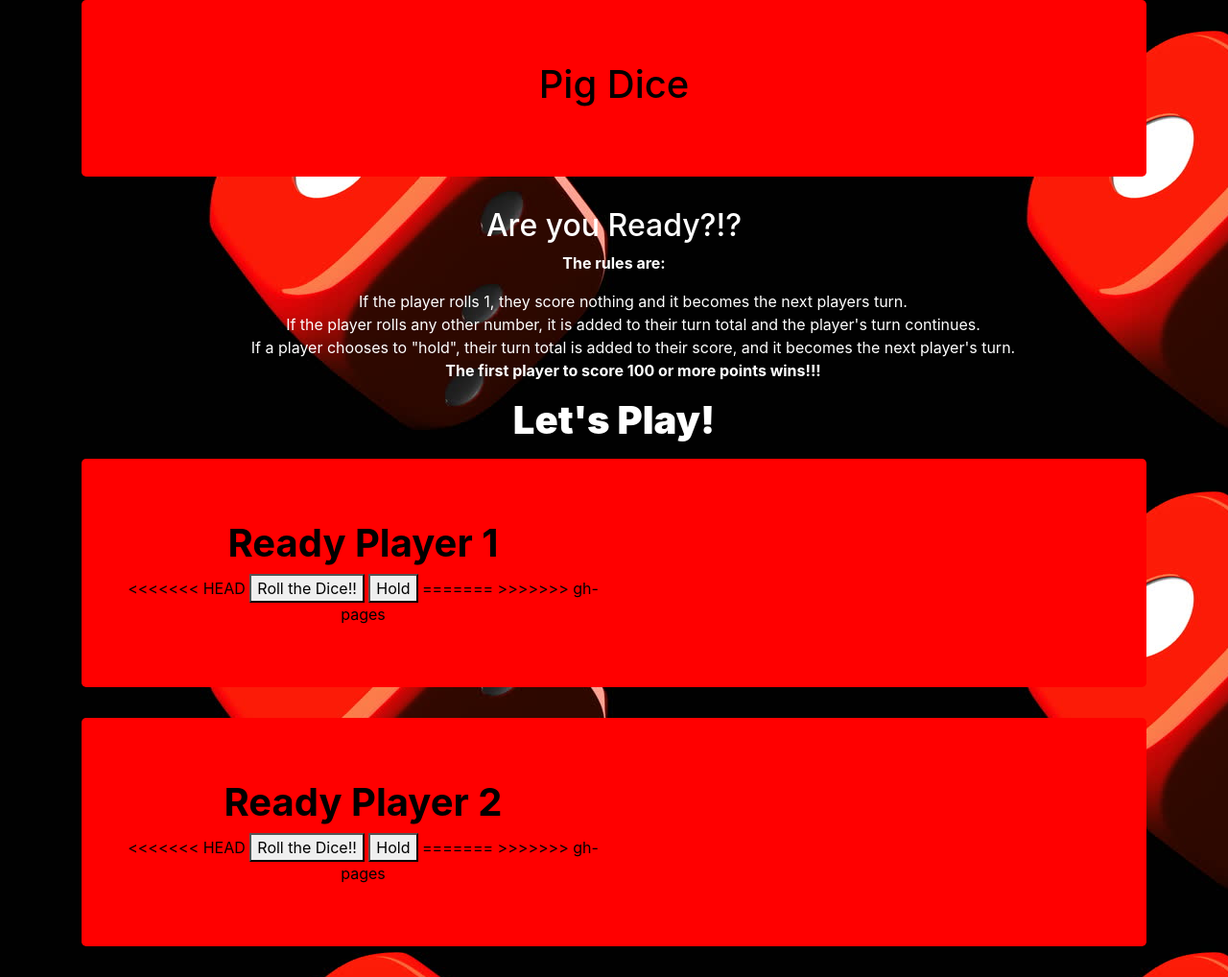
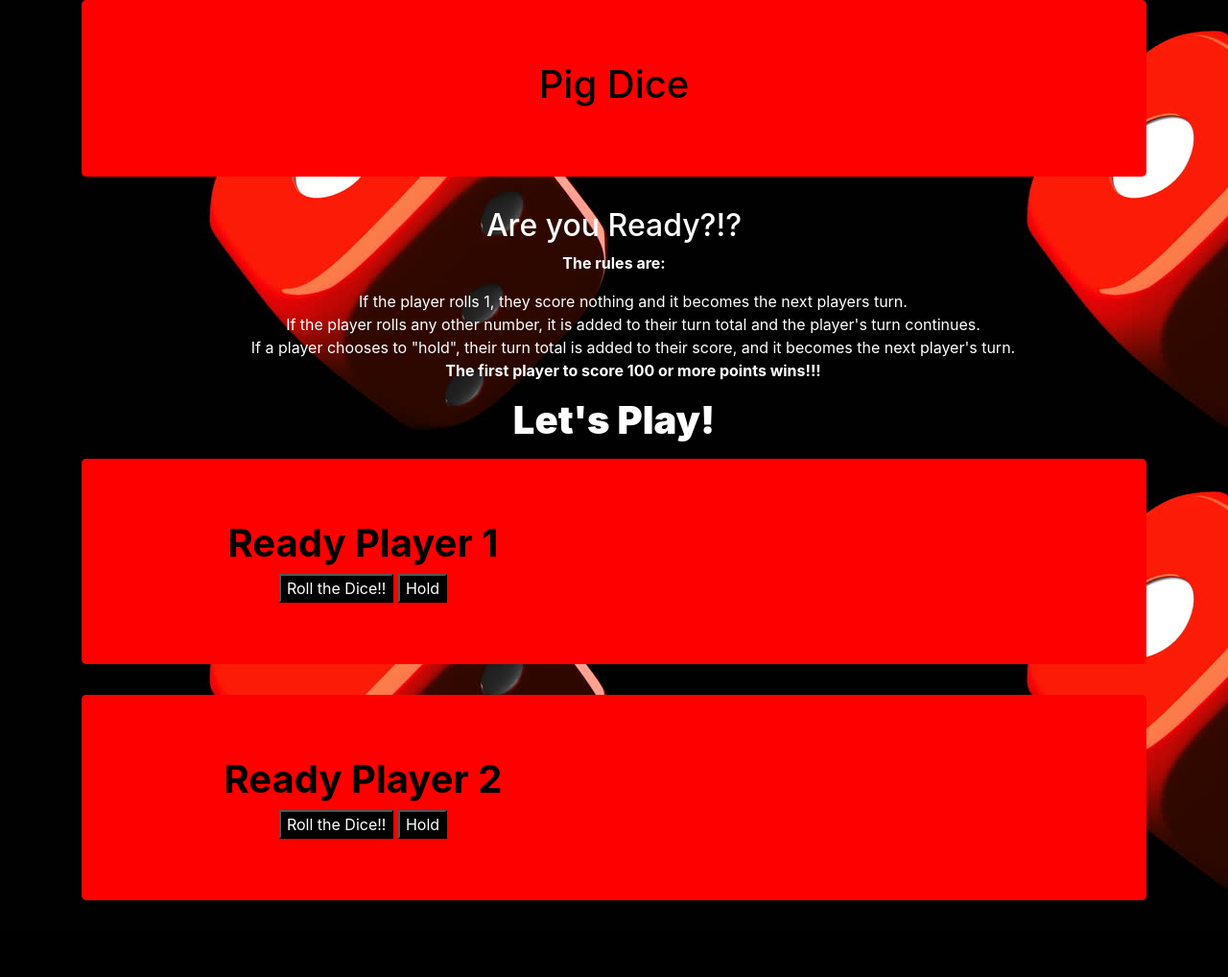
Before and after one commit to austinkaruru/Pig-dice, a plain HTML site: page index.html in a window 1280 px wide. Shown: the whole page at 96% size. After the commit the page ends 970 px from the top, so only its background shows below. Drawn offline with nearby package versions, Linux system fonts and the light colour scheme.

Commit message:
fixed merge conflict

```diff
--- a/css/styles.css
+++ b/css/styles.css
@@ -10,12 +10,7 @@ body {
     background-color: red;
     color: black
 }
-<<<<<<< HEAD
 .dice {
     color: white;
     background-color: black
-=======
-#rules {
-    text-align: center;
->>>>>>> gh-pages
 }
--- a/index.html
+++ b/index.html
@@ -29,22 +29,16 @@
                 <div class="jumbotron">
                 <div class="col-md-6">
                     <h1><strong>Ready Player 1</strong></h1>
-<<<<<<< HEAD
                     <button class="dice" type="button">Roll the Dice!!</button>
                     <button class="dice" type="button">Hold</button>
-=======
->>>>>>> gh-pages
                     </div>
                     </div>
                     </div>
                 <div class="jumbotron">
                     <div class="col-md-6">
                         <h1><strong>Ready Player 2</strong></h1>
-<<<<<<< HEAD
                         <button class="dice" type="button">Roll the Dice!!</button>
                         <button class="dice" type="button">Hold</button>
-=======
->>>>>>> gh-pages
                     </div>
                 </div>
                 </div>
```
